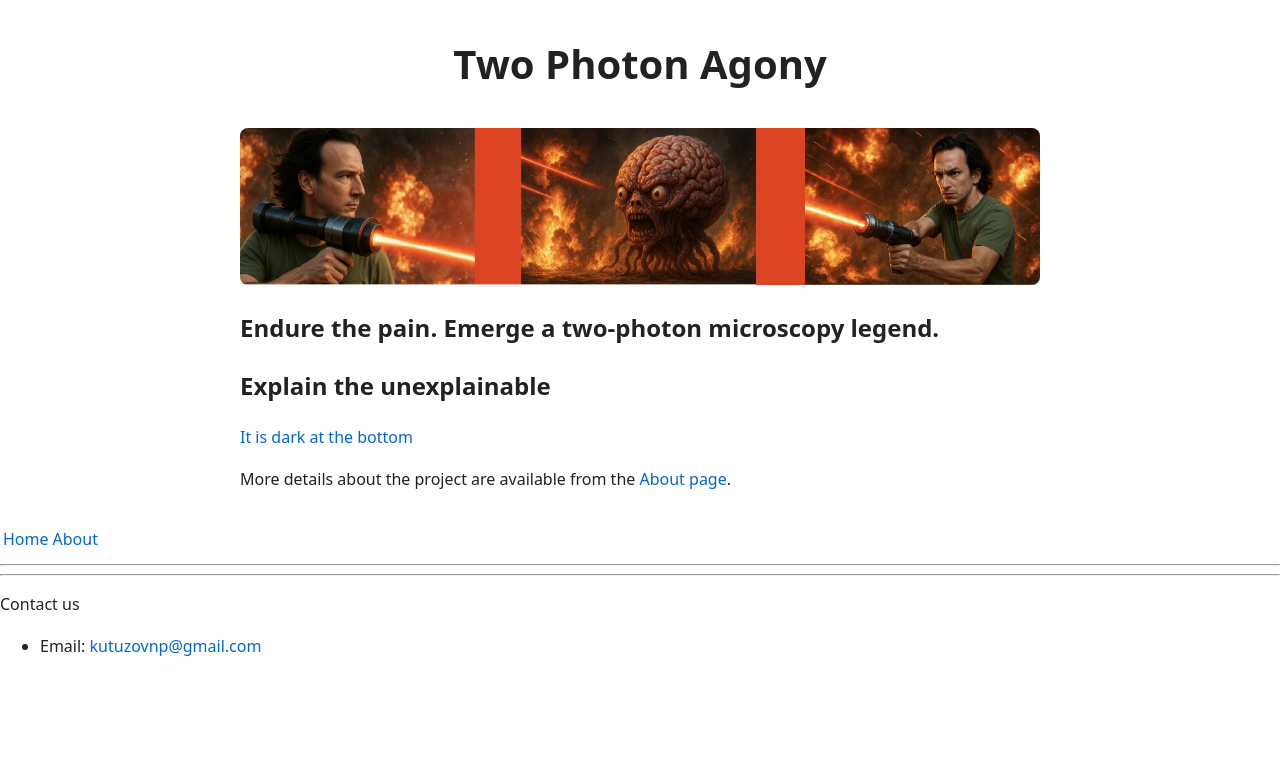
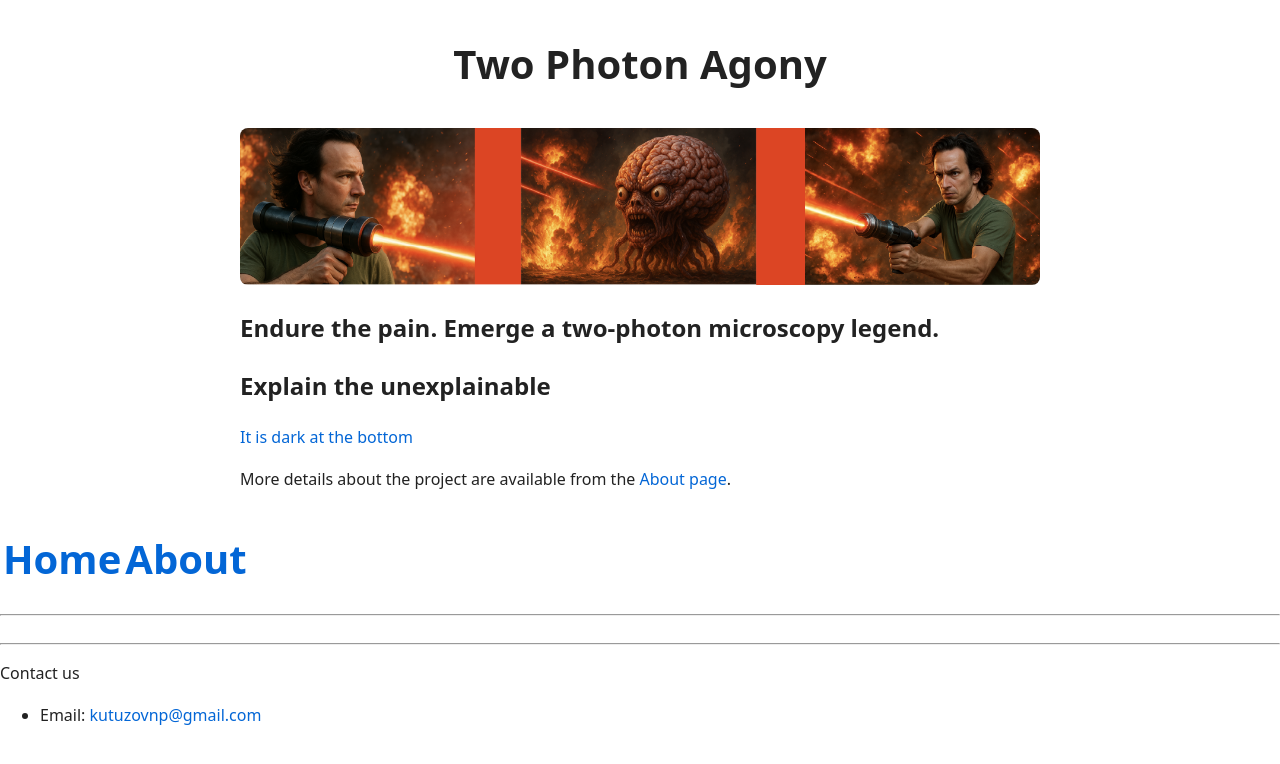
Before and after one commit to drkutuzov/drkutuzov.github.io, a Jekyll site: the page built from index.md, in a window 1280 px wide. Shown: the top 764 px of the page. Built offline with Jekyll 4.4.1, drawn with Linux system fonts in a browser that asks for light colours.

```diff
--- a/_layouts/default.html
+++ b/_layouts/default.html
@@ -48,7 +48,7 @@
     <section>
       {{ content }}
     </section>
-    {% include navigation.html %}
+    <h1>{% include navigation.html %}</h1>
     {% include footer.html %}
   </body>
 </html>
```
